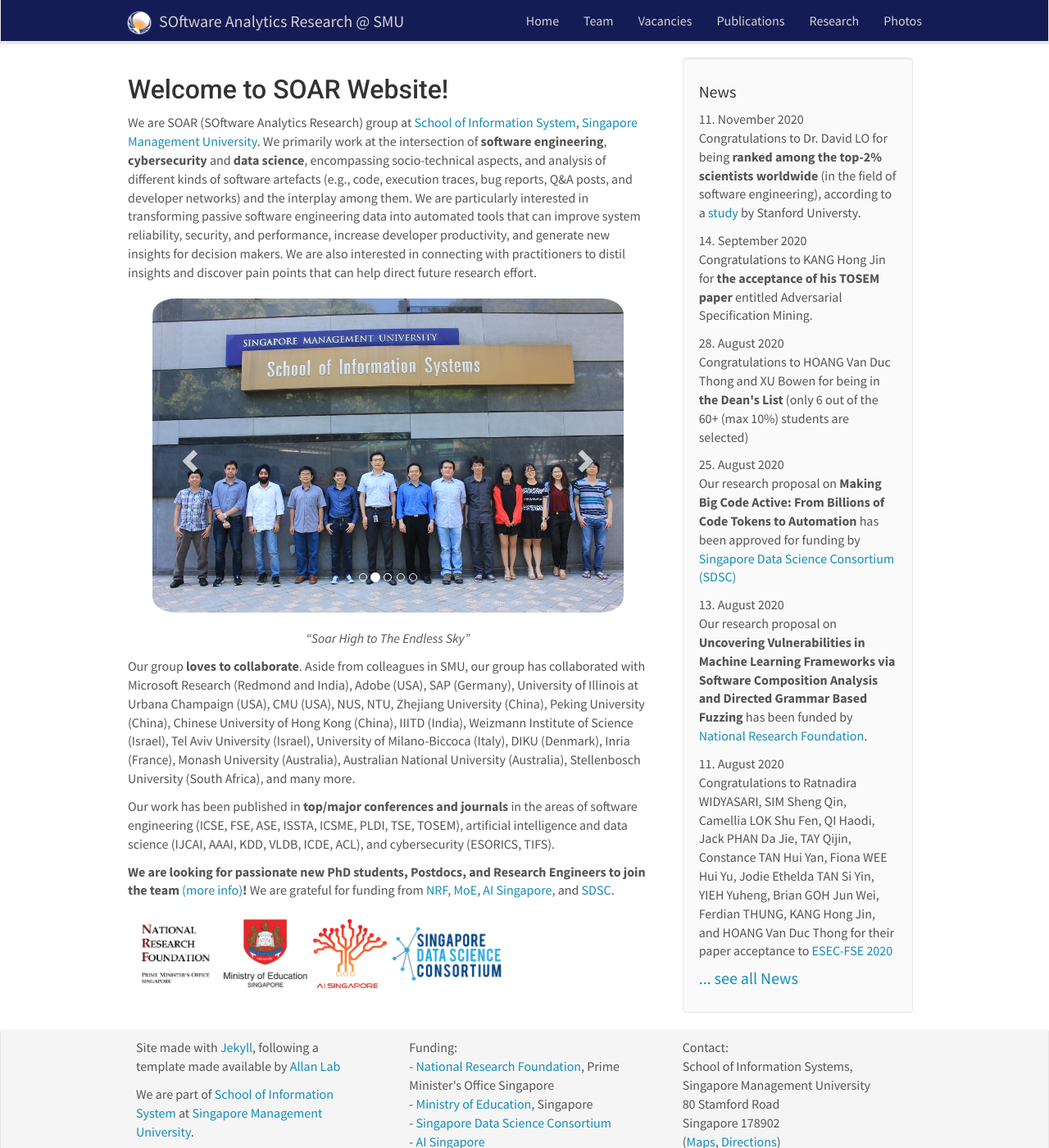
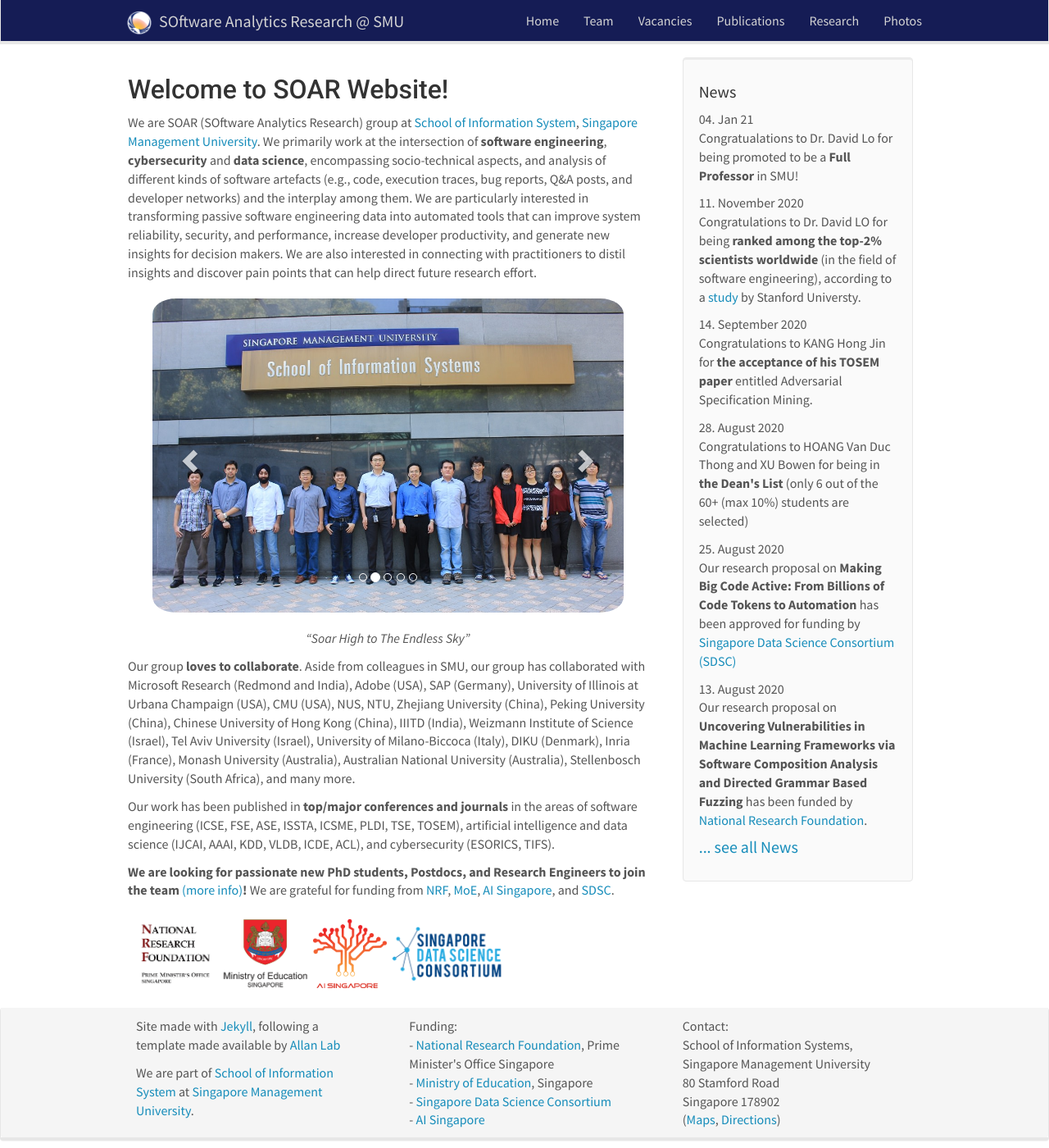
Before and after one commit to soarsmu/soarsmu.github.io, a Jekyll site: the page built from _pages/home.md, in a window 1280 px wide and 1400 px high. Shown: the whole window at 82% size. Built offline with Jekyll 4.4.1, drawn with Linux system fonts in a browser that asks for light colours; nearby versions of some CDN libraries.

Commit message:
doc(news): David promotion to be a full professor

```diff
--- a/_data/news.yml
+++ b/_data/news.yml
@@ -1,3 +1,6 @@
+- date: 04. Jan 21
+  headline: "Congratualations to Dr. David Lo for being promoted to be a <b>Full Professor</b> in SMU!"
+
 - date: 11. November 2020
   headline: "Congratulations to Dr. David LO for being <b>ranked among the top-2% scientists worldwide</b> (in the field of software engineering), according to a <a href='https://journals.plos.org/plosbiology/article?id=10.1371/journal.pbio.3000918'>study</a> by Stanford Universty."
 
```
Also changed, not shown: _pages/team.md (+1 -1 lines), 4 other files.
